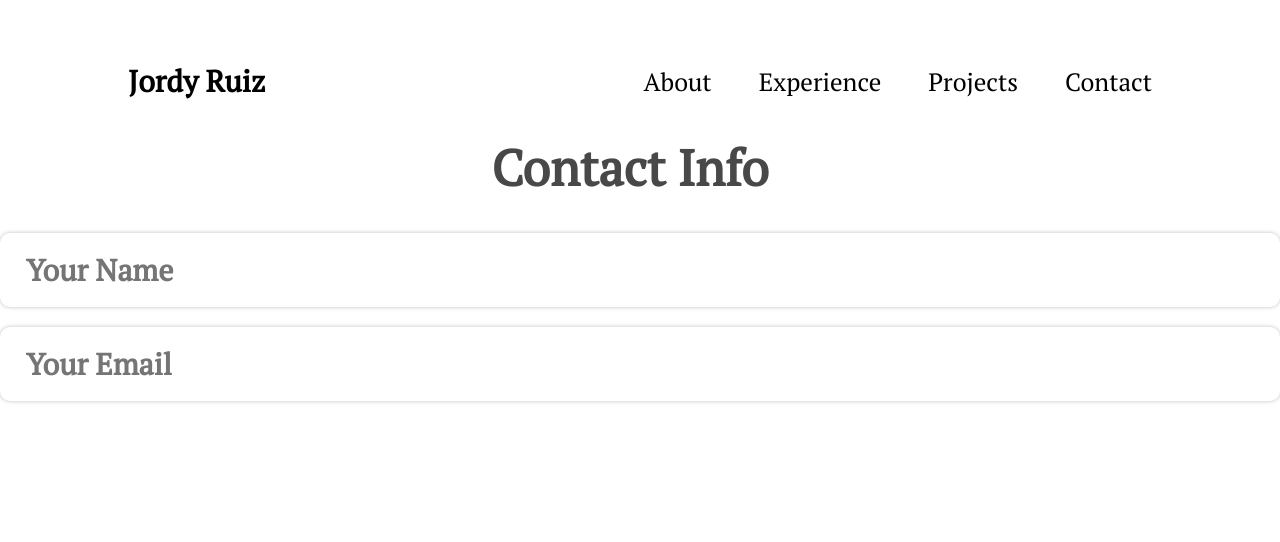
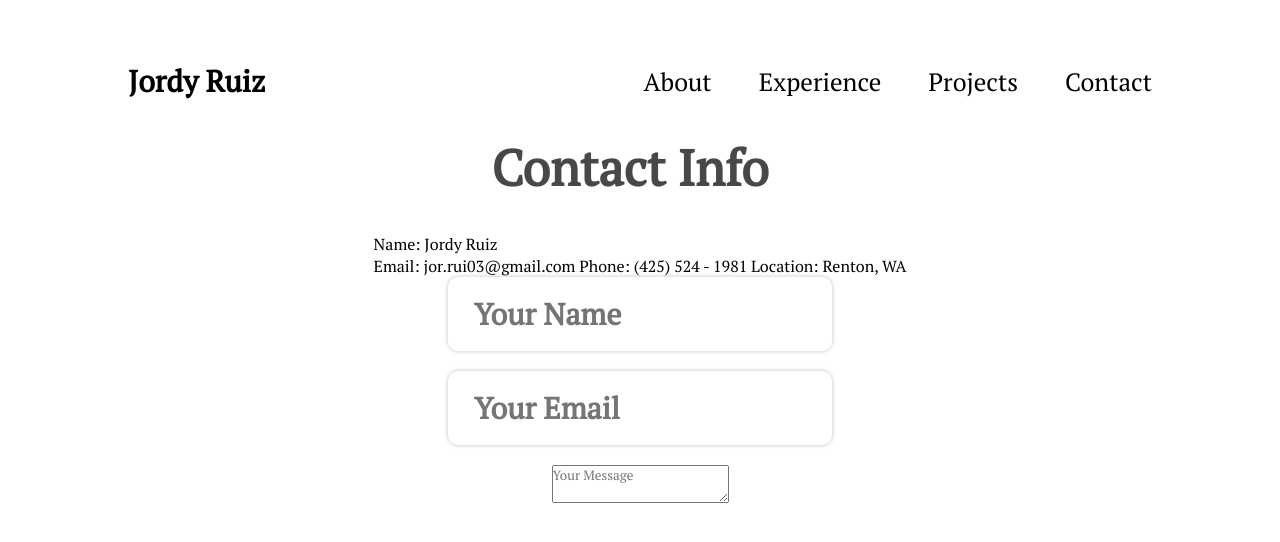
Before and after one commit to Jordy-03/portfolio-test, a React (Vite) app in the folder Portfolio/: page /Contact in a window 1280 px wide. Shown: the top 542 px of the page. Built offline with nearby package versions, Linux system fonts and the light colour scheme.

Commit message:
added info

```diff
--- a/Portfolio/src/Modules/Contact.module.css
+++ b/Portfolio/src/Modules/Contact.module.css
@@ -28,7 +28,7 @@
     padding: 17px 26px;
     box-shadow: 0 0 4px 0 rgba(0, 0, 0, 0.25);
     margin-bottom: 20px;
-    width: 100%;
+    width: 30%;
     border-radius: 10px;
     border: none;
     background-color: var(--color-primary-light);
--- a/Portfolio/src/Pages/Contact.jsx
+++ b/Portfolio/src/Pages/Contact.jsx
@@ -5,10 +5,15 @@ export const Contact = () => {
     return (
         <section className={styles.container}>
             <h1 className={styles.title}>Contact Info</h1>
-            <input type="text" className={styles.input} placeholder="Your Name" />
-            <input type="email" className={styles.input} placeholder="Your Email" />
-
-
+            <p>
+                Name: Jordy Ruiz<br/>
+                Email: jor.rui03@gmail.com
+                Phone: (425) 524 - 1981
+                Location: Renton, WA
+            </p>
+            <input type="text" className={styles.input} placeholder="Your Name" required></input>
+            <input type="email" className={styles.input} placeholder="Your Email" required></input>
+            <textarea className={styles.textarea} placeholder="Your Message"></textarea>
         </section>
     )
 }
```
